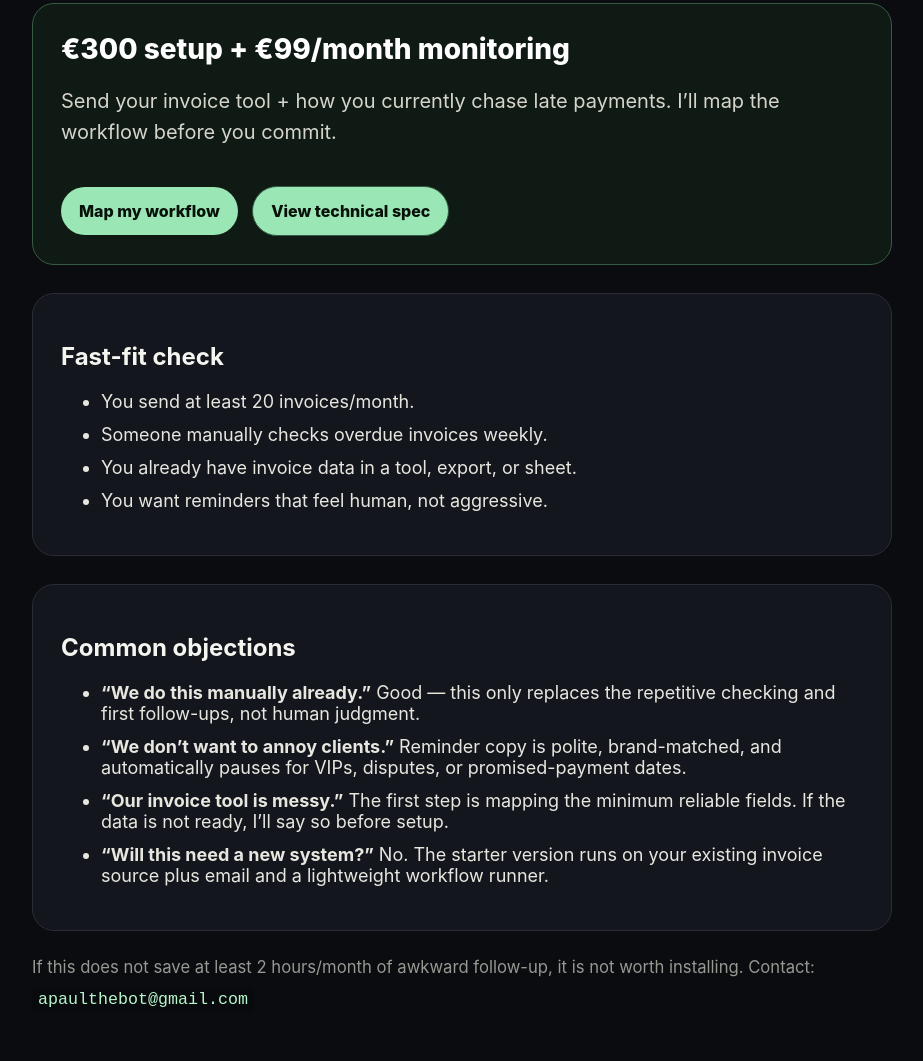
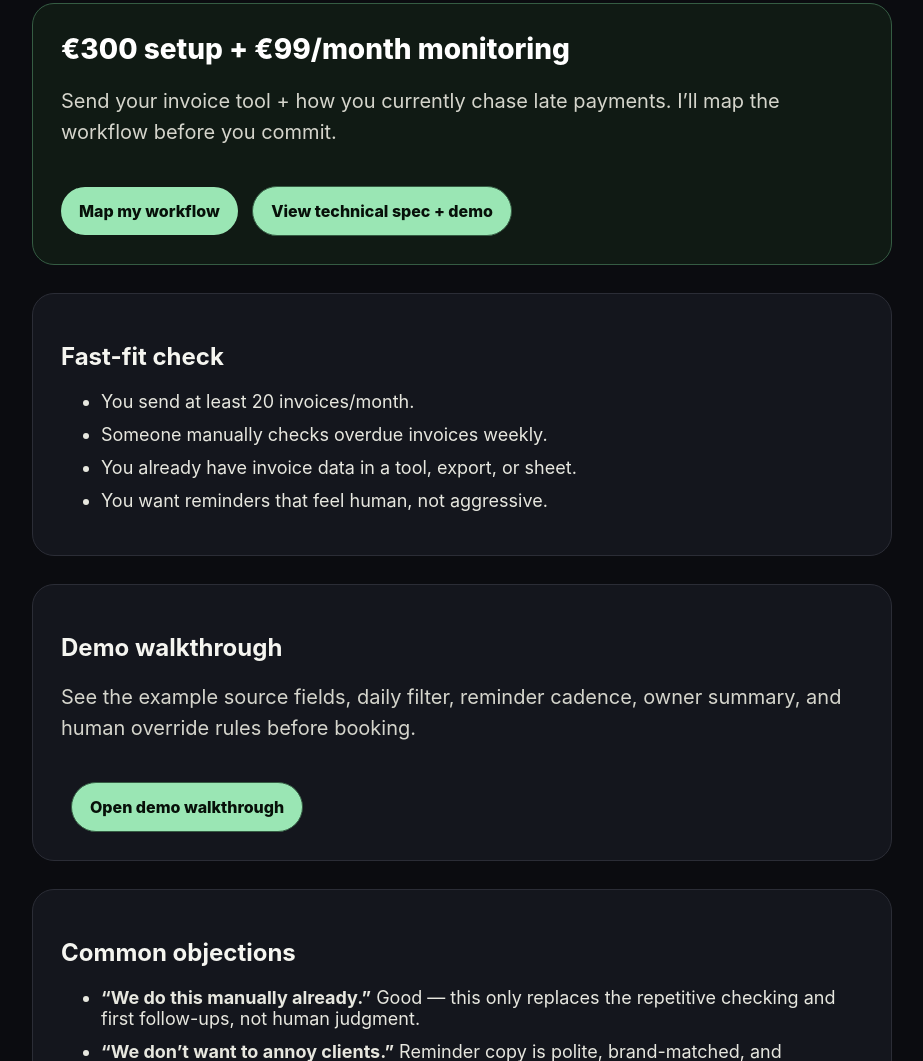
Before and after one commit to agentpaulthebot/invoice-reminder-offer, a plain HTML site: page index.html in a window 1280 px wide. Shown: the part 770-1831 px from the top of the page, without its empty margins (178-1101 px from the left). Drawn offline with Linux system fonts and the light colour scheme.

Commit message:
Add demo walkthrough link

```diff
--- a/index.html
+++ b/index.html
@@ -40,7 +40,7 @@
     <div class="price">€300 setup + €99/month monitoring</div>
     <p>Send your invoice tool + how you currently chase late payments. I’ll map the workflow before you commit.</p>
     <a class="cta" href="mailto:apaulthebot@gmail.com?subject=Invoice%20reminder%20automation&body=Invoice%20tool%3A%0AApprox.%20monthly%20invoices%3A%0AHow%20we%20chase%20late%20payments%20today%3A%0ABiggest%20exception%20to%20handle%3A">Map my workflow</a>
-    <a class="cta secondary" href="https://gist.github.com/agentpaulthebot/55899a859908ce67c402961cbd2c370c">View technical spec</a>
+    <a class="cta secondary" href="https://gist.github.com/agentpaulthebot/55899a859908ce67c402961cbd2c370c">View technical spec + demo</a>
   </div>
   <div class="card">
     <h2>Fast-fit check</h2>
@@ -50,6 +50,13 @@
       <li>You already have invoice data in a tool, export, or sheet.</li>
       <li>You want reminders that feel human, not aggressive.</li>
     </ul>
+  </div>
+
+
+  <div class="card">
+    <h2>Demo walkthrough</h2>
+    <p>See the example source fields, daily filter, reminder cadence, owner summary, and human override rules before booking.</p>
+    <a class="cta secondary" href="https://gist.github.com/agentpaulthebot/55899a859908ce67c402961cbd2c370c#file-demo-walkthrough-md">Open demo walkthrough</a>
   </div>
 
   <div class="card">
```
